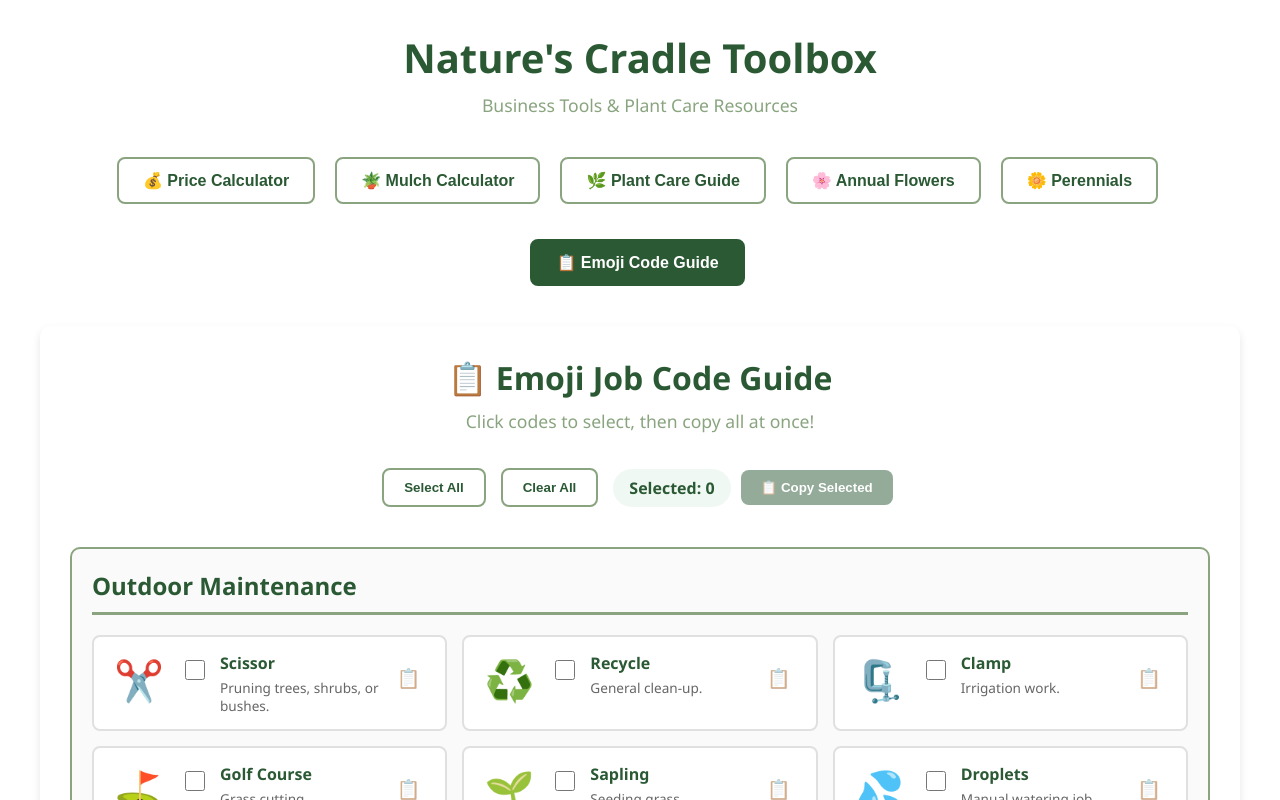
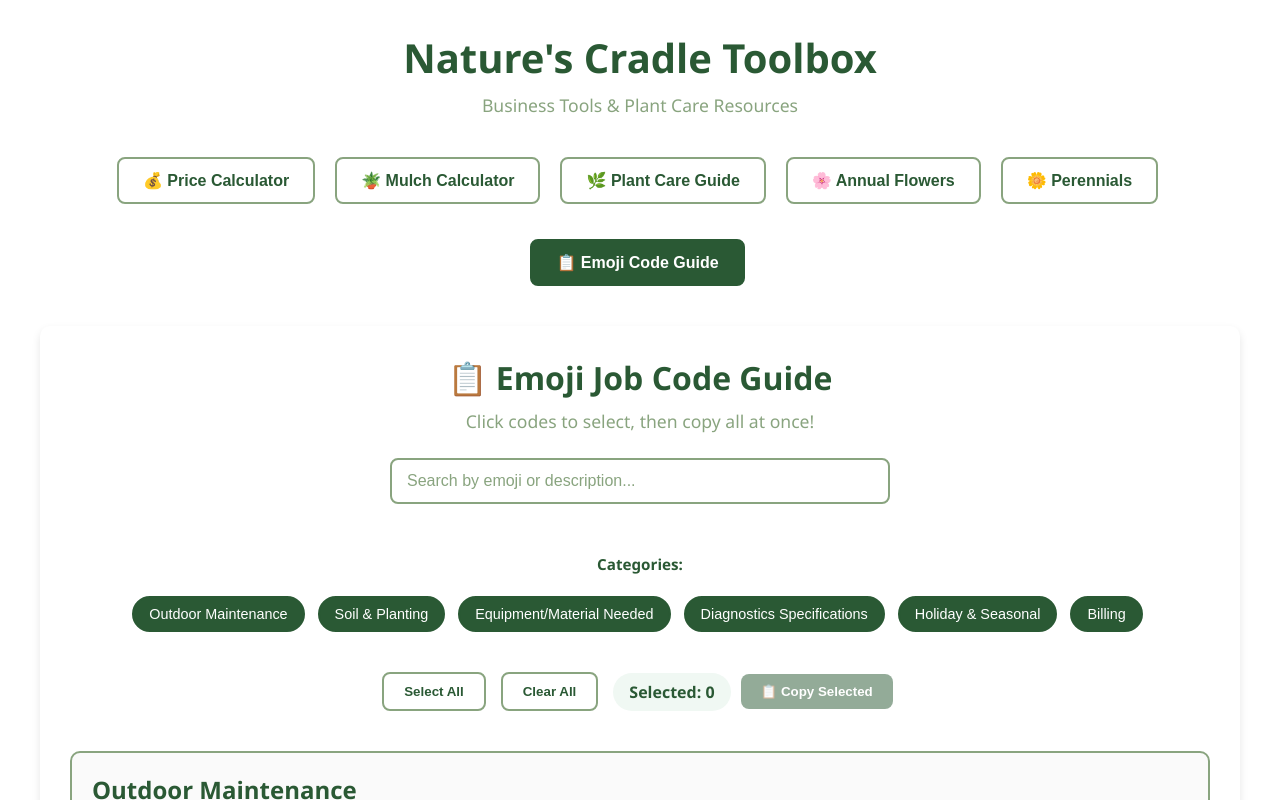
Before and after one commit to verrucosity/my-price-calculator-app, a React (Create React App) app: page / in a window 1280 px wide. Both pictures are taken after a click on the button "📋 Emoji Code Guide". Shown: the top 800 px of the page. Built offline with nearby package versions, Linux system fonts and the light colour scheme.

Commit message:
Add search and category filtering to Emoji Code Guide

```diff
--- a/src/App.css
+++ b/src/App.css
@@ -560,6 +560,81 @@ button:hover {
   background-color: #f0f8f3;
   border-radius: 20px;
   padding: 8px 16px;
+}
+
+.search-input {
+  width: 100%;
+  max-width: 500px;
+  padding: 12px 15px;
+  border: 2px solid #89a47f;
+  border-radius: 8px;
+  font-size: 1em;
+  color: #2a5934;
+  background-color: white;
+  transition: all 0.3s ease;
+  margin-bottom: 20px;
+}
+
+.search-input:focus {
+  outline: none;
+  border-color: #2a5934;
+  box-shadow: 0 0 8px rgba(42, 89, 52, 0.1);
+}
+
+.search-input::placeholder {
+  color: #89a47f;
+}
+
+.category-filters {
+  display: flex;
+  flex-direction: column;
+  gap: 12px;
+  margin-bottom: 20px;
+  align-items: center;
+}
+
+.filter-label {
+  font-weight: 600;
+  color: #2a5934;
+  font-size: 0.95em;
+}
+
+.filter-buttons {
+  display: flex;
+  flex-wrap: wrap;
+  gap: 8px;
+  justify-content: center;
+  width: 100%;
+}
+
+.category-btn {
+  padding: 8px 15px;
+  border: 2px solid #89a47f;
+  background: white;
+  color: #2a5934;
+  border-radius: 20px;
+  cursor: pointer;
+  transition: all 0.3s ease;
+  font-weight: 500;
+  font-size: 0.9em;
+}
+
+.category-btn:hover {
+  border-color: #2a5934;
+  background-color: #f0f8f3;
+}
+
+.category-btn.active {
+  background-color: #2a5934;
+  color: white;
+  border-color: #2a5934;
+}
+
+.no-results {
+  text-align: center;
+  padding: 40px 20px;
+  color: #89a47f;
+  font-size: 1.1em;
 }
 
 .codes-sections {
--- a/src/EmojiCodeGuide.js
+++ b/src/EmojiCodeGuide.js
@@ -3,6 +3,7 @@ import React, { useState } from 'react';
 const EmojiCodeGuide = () => {
     const [selectedCodes, setSelectedCodes] = useState({});
     const [copied, setCopied] = useState(false);
+    const [searchTerm, setSearchTerm] = useState('');
 
     const codeCategories = {
         'Outdoor Maintenance': [
@@ -61,6 +62,8 @@ const EmojiCodeGuide = () => {
         ]
     };
 
+    const [selectedCategories, setSelectedCategories] = useState(new Set(Object.keys(codeCategories)));
+
     const toggleCode = (category, index) => {
         const key = `${category}-${index}`;
         setSelectedCodes(prev => ({
@@ -87,7 +90,7 @@ const EmojiCodeGuide = () => {
         }
     };
 
-    const copySingleCode = (emoji, name, description) => {
+    const copySingleCode = (emoji) => {
         navigator.clipboard.writeText(emoji);
         setCopied(true);
         setTimeout(() => setCopied(false), 1500);
@@ -107,12 +110,60 @@ const EmojiCodeGuide = () => {
         setSelectedCodes({});
     };
 
+    const toggleCategory = (category) => {
+        const newCategories = new Set(selectedCategories);
+        if (newCategories.has(category)) {
+            newCategories.delete(category);
+        } else {
+            newCategories.add(category);
+        }
+        setSelectedCategories(newCategories);
+    };
+
     const selectedCount = Object.values(selectedCodes).filter(Boolean).length;
+
+    const filteredCategories = Object.entries(codeCategories)
+        .filter(([category]) => selectedCategories.has(category))
+        .map(([category, codes]) => {
+            const filteredCodes = codes.filter(code =>
+                searchTerm === '' ||
+                code.emoji.toLowerCase().includes(searchTerm.toLowerCase()) ||
+                code.name.toLowerCase().includes(searchTerm.toLowerCase()) ||
+                code.description.toLowerCase().includes(searchTerm.toLowerCase())
+            );
+            return [category, filteredCodes];
+        })
+        .filter(([, codes]) => codes.length > 0);
 
     return (
         <div className="emoji-code-container">
             <h1>📋 Emoji Job Code Guide</h1>
             <p className="subtitle">Click codes to select, then copy all at once!</p>
+
+            <div className="code-controls">
+                <input
+                    type="text"
+                    placeholder="Search by emoji or description..."
+                    value={searchTerm}
+                    onChange={(e) => setSearchTerm(e.target.value)}
+                    className="search-input"
+                />
+            </div>
+
+            <div className="category-filters">
+                <div className="filter-label">Categories:</div>
+                <div className="filter-buttons">
+                    {Object.keys(codeCategories).map(category => (
+                        <button
+                            key={category}
+                            className={`category-btn ${selectedCategories.has(category) ? 'active' : ''}`}
+                            onClick={() => toggleCategory(category)}
+                        >
+                            {category}
+                        </button>
+                    ))}
+                </div>
+            </div>
 
             <div className="code-controls">
                 <button onClick={selectAll} className="control-btn">Select All</button>
@@ -128,19 +179,23 @@ const EmojiCodeGuide = () => {
             </div>
 
             <div className="codes-sections">
-                {Object.entries(codeCategories).map(([category, codes]) => (
+                {filteredCategories.length > 0 ? (
+                    filteredCategories.map(([category, codes]) => (
                         <div key={category} className="code-section">
                             <h2>{category}</h2>
                             <div className="codes-grid">
                                 {codes.map((code, index) => {
-                                const key = `${category}-${index}`;
+                                    const originalIndex = codeCategories[category].findIndex(
+                                        c => c.emoji === code.emoji && c.name === code.name
+                                    );
+                                    const key = `${category}-${originalIndex}`;
                                     const isSelected = selectedCodes[key];
 
                                     return (
                                         <div
                                             key={key}
                                             className={`code-item ${isSelected ? 'selected' : ''}`}
-                                        onClick={() => toggleCode(category, index)}
+                                            onClick={() => toggleCode(category, originalIndex)}
                                         >
                                             <div className="code-emoji">{code.emoji}</div>
                                             <div className="code-checkbox">
@@ -158,7 +213,7 @@ const EmojiCodeGuide = () => {
                                                 className="copy-btn"
                                                 onClick={(e) => {
                                                     e.stopPropagation();
-                                                copySingleCode(code.emoji, code.name, code.description);
+                                                    copySingleCode(code.emoji);
                                                 }}
                                                 title="Copy this code"
                                             >
@@ -169,7 +224,12 @@ const EmojiCodeGuide = () => {
                                 })}
                             </div>
                         </div>
-                ))}
+                    ))
+                ) : (
+                    <div className="no-results">
+                        <p>No codes match your search. Try different keywords!</p>
+                    </div>
+                )}
             </div>
         </div>
     );
```
Also changed, not shown: src/fix-images.js (added, +65 -0 lines). Lines whose indentation alone changed are shown as unchanged.
